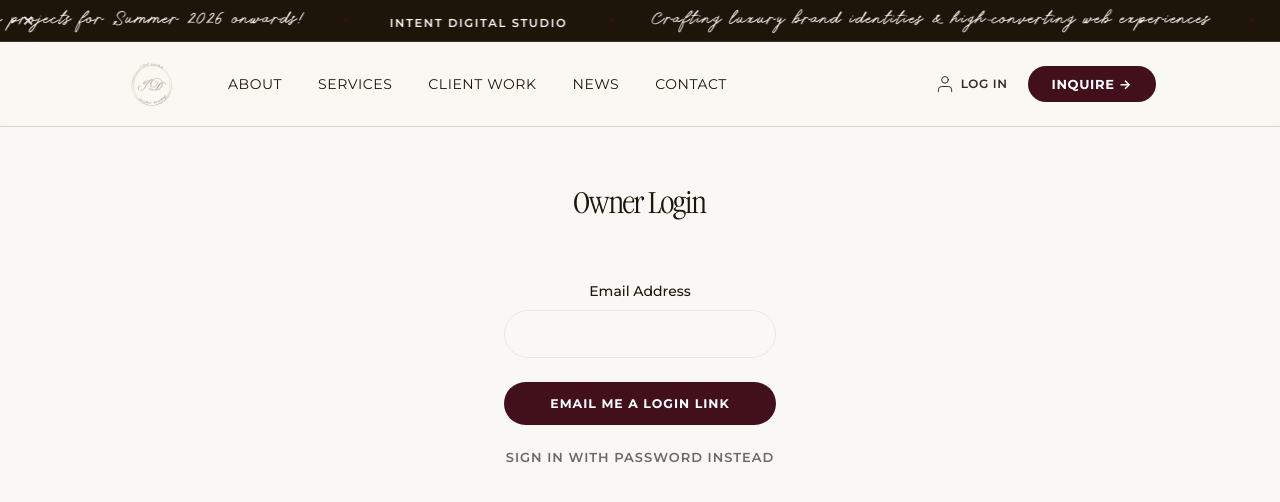
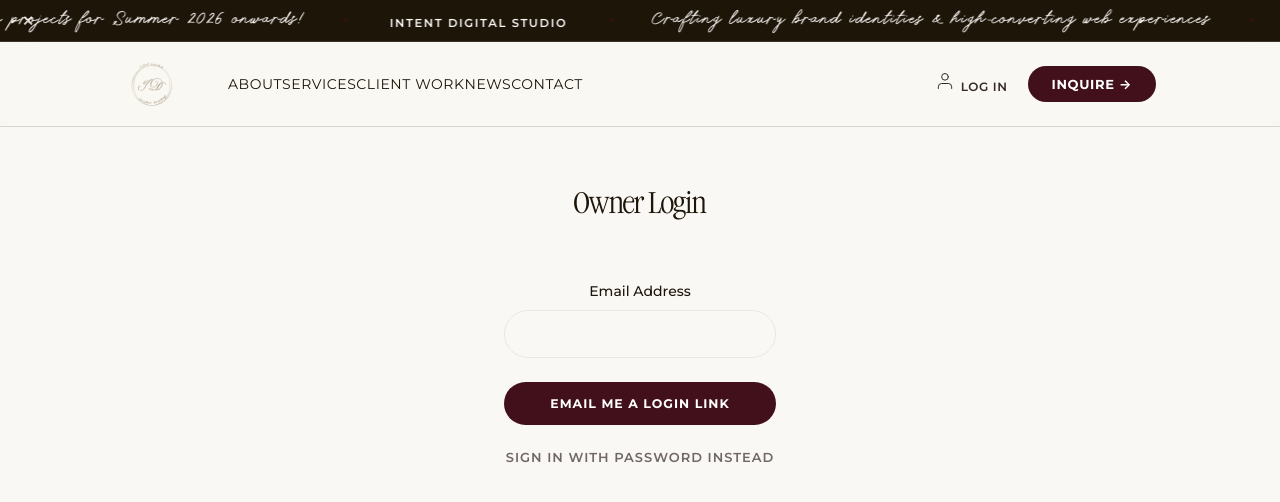
Before and after one commit to milanese88/intent-digital, a React (Vite) app: page / in a window 1280 px wide. Both pictures are taken after a click on the link "LOG IN". Shown: the top 502 px of the page. Built offline with nearby package versions, Linux system fonts and the light colour scheme; a web font is replaced by a local one.

Commit message:
Fix DashboardLayout collapse by adding missing .mobile-only and .desktop-only CSS rules

```diff
--- a/src/index.css
+++ b/src/index.css
@@ -316,3 +316,22 @@ a:hover {
 .btn:active {
   transform: translateY(0);
 }
+
+/* Responsive Visibility Classes */
+@media (min-width: 768px) {
+  .mobile-only {
+    display: none !important;
+  }
+  .desktop-only {
+    display: block !important;
+  }
+}
+
+@media (max-width: 767px) {
+  .mobile-only {
+    display: block !important;
+  }
+  .desktop-only {
+    display: none !important;
+  }
+}
```
